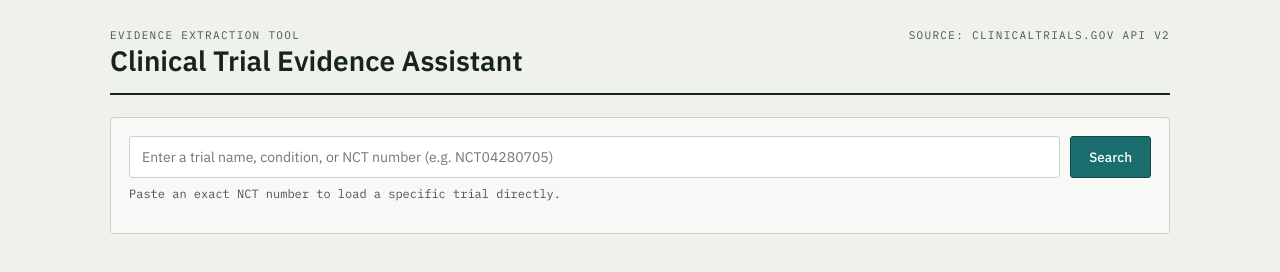
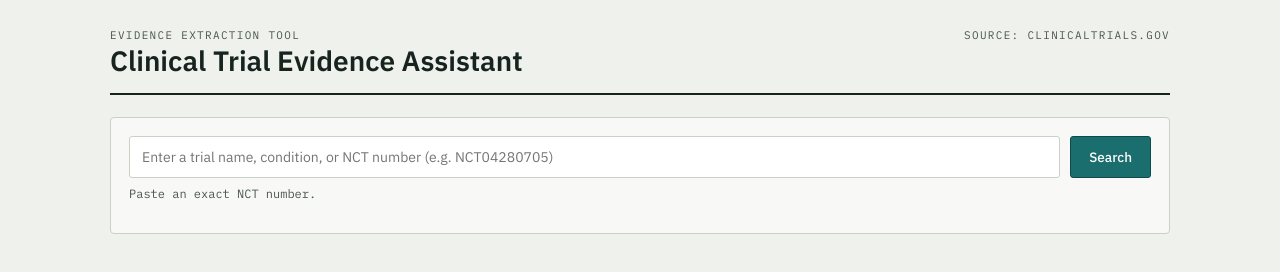
Before and after one commit to IlaG264/trial-ledger, a website: page public/index.html in a window 1280 px wide. Drawn offline with Linux system fonts and the light colour scheme.

Commit message:
Update source note and hint text in index.html

```diff
--- a/public/index.html
+++ b/public/index.html
@@ -379,7 +379,7 @@
       <div class="kicker">Evidence Extraction Tool</div>
       <h1>Clinical Trial Evidence Assistant</h1>
     </div>
-    <div class="kicker" id="sourceNote">Source: ClinicalTrials.gov API v2</div>
+    <div class="kicker" id="sourceNote">Source: ClinicalTrials.gov </div>
   </header>
 
   <div class="search-block" id="searchBlock">
@@ -387,7 +387,7 @@
       <input type="text" id="searchInput" placeholder="Enter a trial name, condition, or NCT number (e.g. NCT04280705)" />
       <button id="searchBtn">Search</button>
     </div>
-    <div class="hint">Paste an exact NCT number to load a specific trial directly.</div>
+    <div class="hint">Paste an exact NCT number.</div>
     <div class="results-list" id="resultsList"></div>
     <div id="searchError"></div>
   </div>
```
